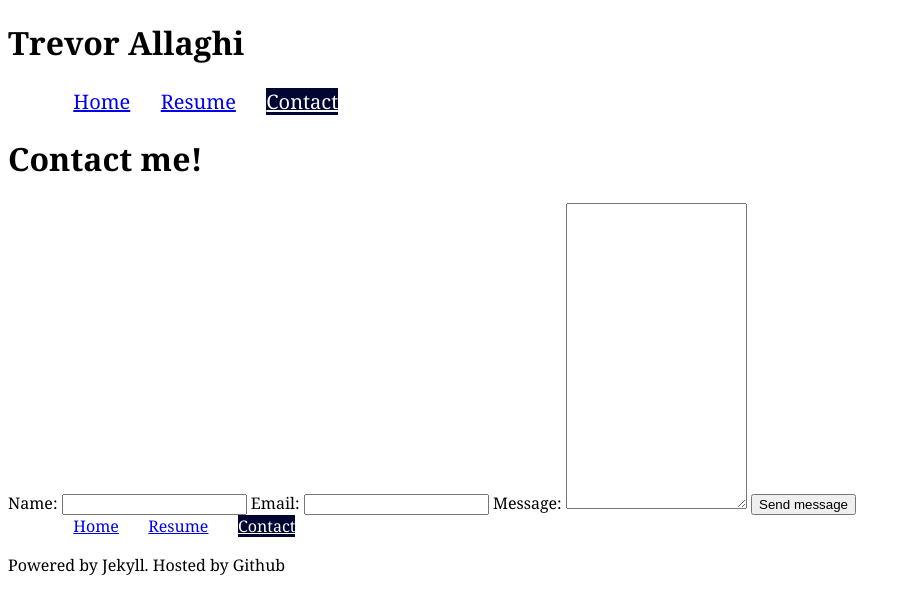
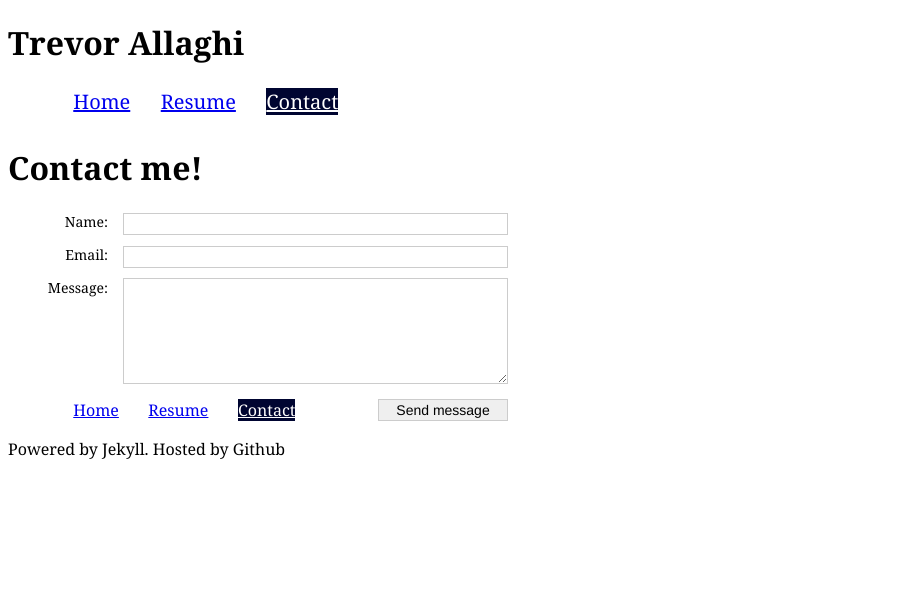
Before and after one commit to tallaghi/Resume, a Jekyll site: the page built from contact.html, in a window 1280 px wide. Shown: the top 614 px of the page, without its empty margins (0-911 px from the left). Built offline with Jekyll 4.4.1, drawn with Linux system fonts in a browser that asks for light colours; Markdown is read by kramdown in place of the engine named in the settings.

Commit message:
Styled my contact form.

```diff
--- a/css/common.css
+++ b/css/common.css
@@ -18,3 +18,42 @@ html{
 	background-color: #000531;
 	color:#fff;
 }
+/* Change to percentages! */
+
+#contactForm {
+  margin-top: 30px;
+  width: 500px;
+}
+#contactForm input, #contactForm textarea {
+  border: 1px solid #ccc;
+  font-family: Helvetica, arial, sans-serif;
+  font-size: 14px;
+  margin: 0px 0px 10px 0px;
+  padding: 2px;
+  width: 379px;
+}
+#contactForm textarea {
+  height: 100px;
+}
+#contactForm textarea:focus, #contactForm input:focus {
+  border: 1px solid #888;
+}
+#contactForm label {
+  float: left;
+  font-size: 14px;
+  margin-right: 15px;
+  text-align: right;
+  width: 100px;
+}
+#contactForm input.submit {
+  cursor: pointer;
+  float: right;
+  width: 130px;
+}
+#contactForm h2, #contactForm h3 {
+  margin-left: 115px;
+}
+#contactForm .error {
+  color: #ff0000;
+  margin-left: 115px;
+}
```
